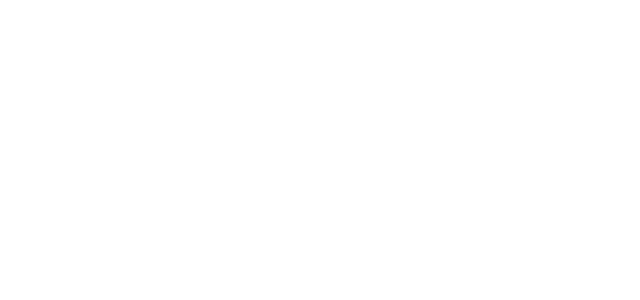
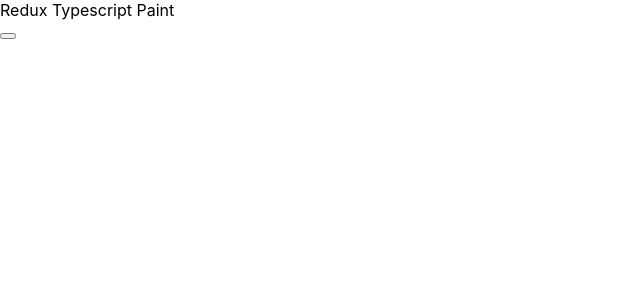
Before and after one commit to buzu84/paintbrush-redux-typescript, a React (Create React App) app: page / in a window 1280 px wide. Shown: the top 300 px of the page, without its empty margins (0-640 px from the left). Built offline with nearby package versions, Linux system fonts and the light colour scheme.

Commit message:
Added layout, SET_STROKE_COLOR type and action creator.

```diff
--- a/src/App.tsx
+++ b/src/App.tsx
@@ -80,6 +80,13 @@ export const App = () => {
   }
 
   return (
+    <div className="window">
+      <div className="title-bar">
+        <div className="title-bar-text">Redux Typescript Paint</div>
+        <div className="title-bar-controls">
+          <button aria-label="Close" />
+        </div>
+      </div>
       <canvas
         ref={canvasRef}
         onMouseDown={startDrawing}
@@ -87,5 +94,6 @@ export const App = () => {
         onMouseOut={endDrawing}
         onMouseMove={draw}
       />
+    </div>
   )
 }
--- a/src/actions.ts
+++ b/src/actions.ts
@@ -3,6 +3,7 @@ import { Point } from "./types"
 export const BEGIN_STROKE = "BEGIN_STROKE"
 export const UPDATE_STROKE = "UPDATE_STROKE"
 export const END_STROKE = "END_STROKE"
+export const SET_STROKE_COLOR = "SET_STROKE_COLOR"
 
 export type Action =
   | {
@@ -15,6 +16,10 @@ export type Action =
   }
   | {
     type: typeof END_STROKE
+  }
+  | {
+    type: typeof SET_STROKE_COLOR
+    payload: string
   }
 
 // - BEGIN_STROKE - dispatch this action when the user presses the mouse button. It will contain the coordinates in the payload.
@@ -31,3 +36,7 @@ export const updateStroke = (x: number, y: number) => {
 export const endStroke = () => {
   return { type: END_STROKE }
 }
+
+export const setStrokeColor = (color: string) => {
+  return { type: SET_STROKE_COLOR, payload: color }
+}
```
Lines whose indentation alone changed are shown as unchanged.
